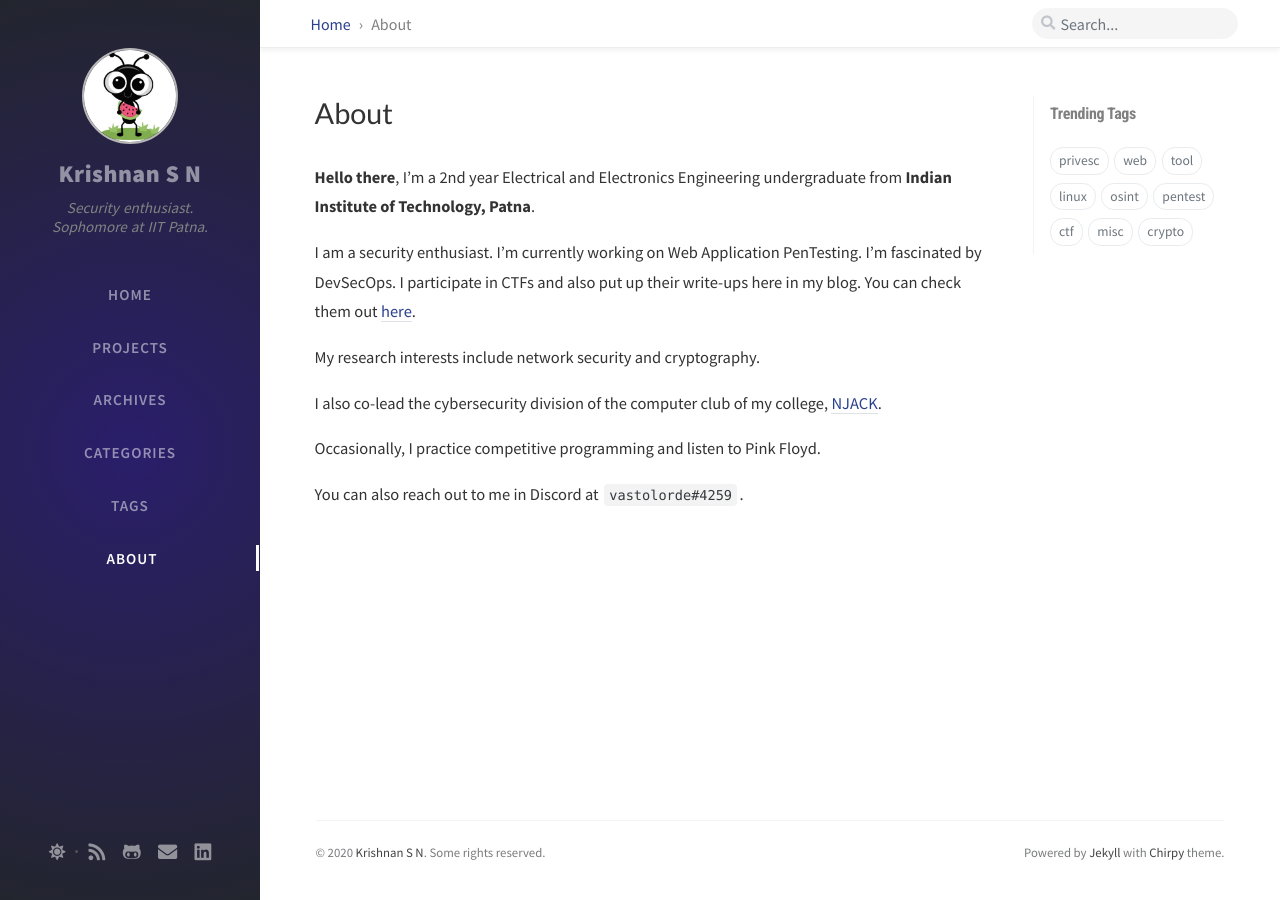
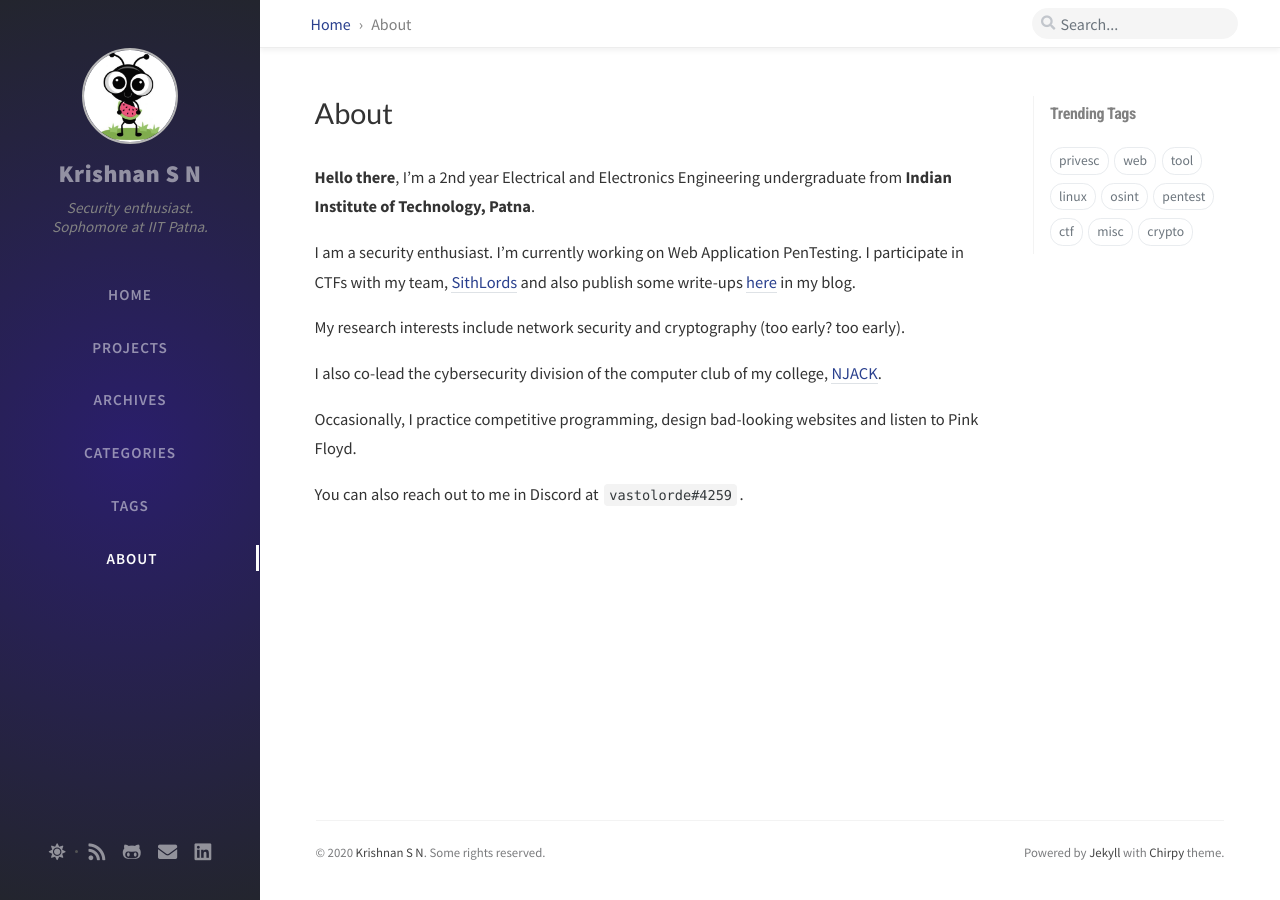
Before and after one commit to lordlabuckdas/lordlabuckdas.github.io, a Jekyll site: the page built from tabs/about.md, in a window 1280 px wide. Built offline with Jekyll 4.4.1, drawn with Linux system fonts in a browser that asks for light colours; nearby versions of some CDN libraries; comment, search, counter and statistics services are not loaded.

Commit message:
added my team <3

```diff
--- a/tabs/about.md
+++ b/tabs/about.md
@@ -4,13 +4,13 @@ title: About
 
 **Hello there**, I'm a 2nd year Electrical and Electronics Engineering undergraduate from **Indian Institute of Technology, Patna**.
 
-I am a security enthusiast. I'm currently working on Web Application PenTesting. I'm fascinated by DevSecOps. I participate in CTFs and also put up their write-ups here in my blog. You can check them out [here](https://lordlabuckdas.github.io/tags/writeup/).
+I am a security enthusiast. I'm currently working on Web Application PenTesting. I participate in CTFs with my team, [SithLords](https://ctftime.org/team/136490) and also publish some write-ups [here](https://lordlabuckdas.github.io/categories/writeups/) in my blog.
 
-My research interests include network security and cryptography.
+My research interests include network security and cryptography (too early? too early).
 
 I also co-lead the cybersecurity division of the computer club of my college, [NJACK](https://njack.iitp.ac.in).
 
-Occasionally, I practice competitive programming and listen to Pink Floyd.
+Occasionally, I practice competitive programming, design bad-looking websites and listen to Pink Floyd.
 
 You can also reach out to me in Discord at `vastolorde#4259`.
 
```
